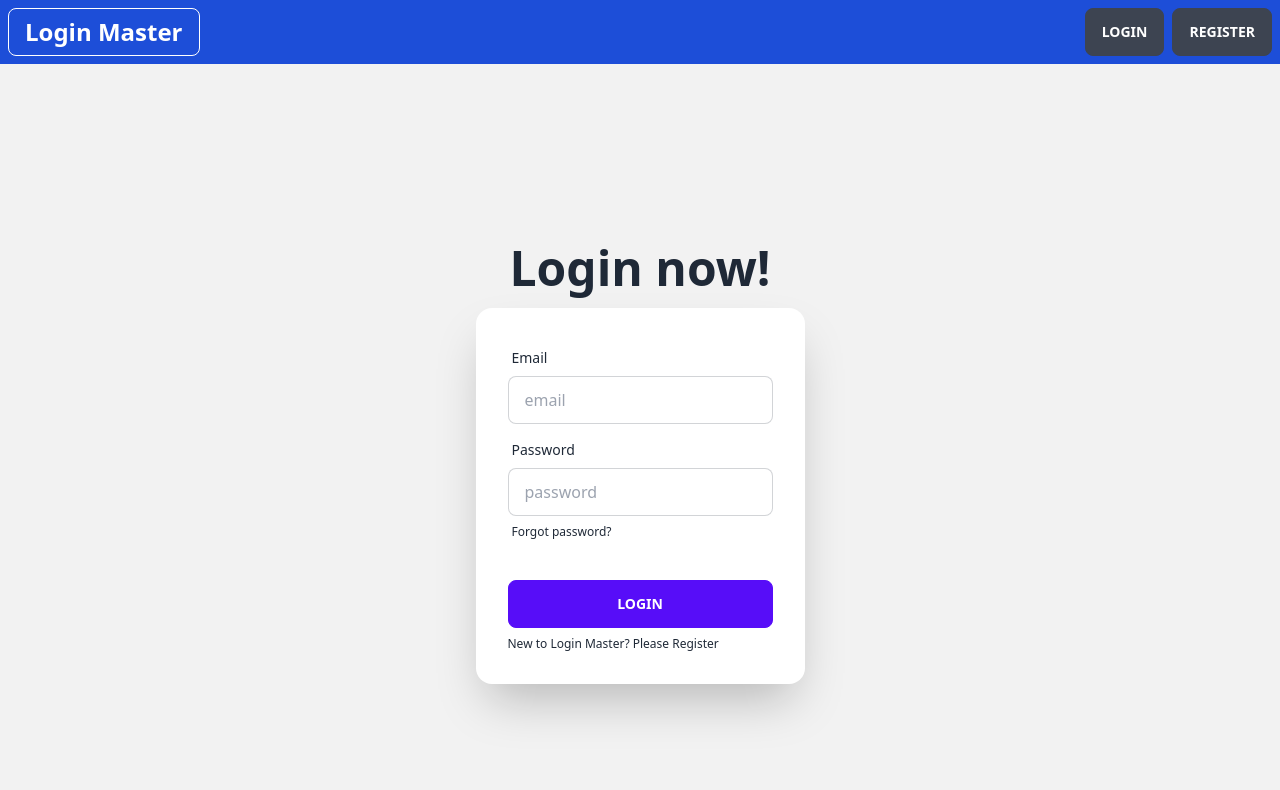
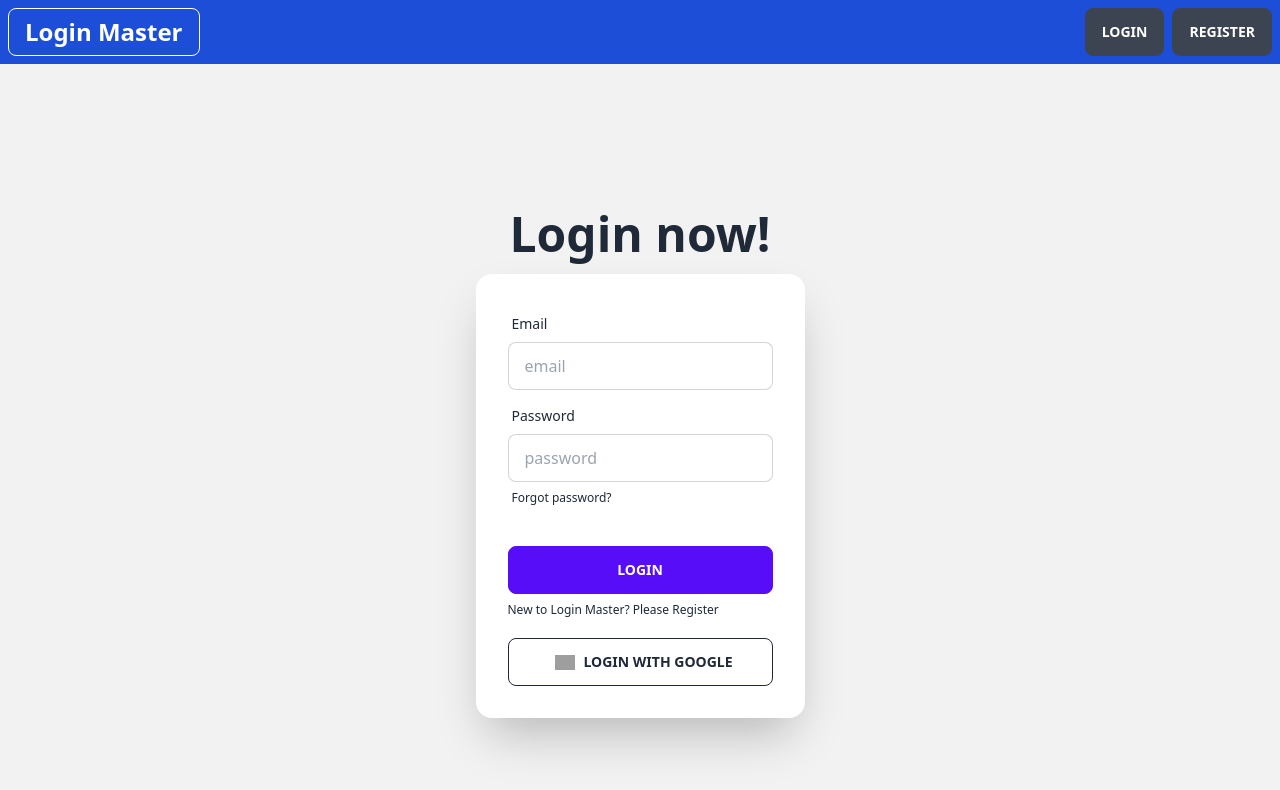
Before and after one commit to mahadi61/auth-firebase-tailwind-context, a React (Vite) app: page /login in a window 1280 px wide. Shown: the top 790 px of the page. Built offline with nearby package versions, Linux system fonts and the light colour scheme; grey boxes are pictures that could not be loaded.

Commit message:
google sing in done

```diff
--- a/src/component/Login.jsx
+++ b/src/component/Login.jsx
@@ -1,7 +1,24 @@
+import { GoogleAuthProvider, getAuth, signInWithPopup } from "firebase/auth";
 import React from "react";
 import { Link } from "react-router-dom";
+import app from "../firebase/firebase.config";
 
 const Login = () => {
+  const auth = getAuth(app);
+  const googleProvider = new GoogleAuthProvider();
+
+  const handleGoogleSingIn = (event) => {
+    event.preventDefault();
+    signInWithPopup(auth, googleProvider)
+      .then((result) => {
+        const user = result.user;
+        console.log(user);
+      })
+      .catch((error) => {
+        console.log(error);
+      });
+  };
+
   return (
     <div className="hero min-h-screen bg-base-200">
       <div className="hero-content flex-col">
@@ -43,6 +60,19 @@ const Login = () => {
             <Link to={"/register"} className="label-text-alt link link-hover">
               New to Login Master? Please Register
             </Link>
+            <div className="form-control mt-3">
+              <button
+                onClick={handleGoogleSingIn}
+                class="btn btn-outline hover:btn-primary"
+              >
+                <img
+                  className="w-5 mx-2"
+                  alt="Google login"
+                  src="https://upload.wikimedia.org/wikipedia/commons/thumb/5/53/Google_%22G%22_Logo.svg/512px-Google_%22G%22_Logo.svog.png"
+                />
+                Login with Google
+              </button>
+            </div>
           </form>
         </div>
       </div>
```
